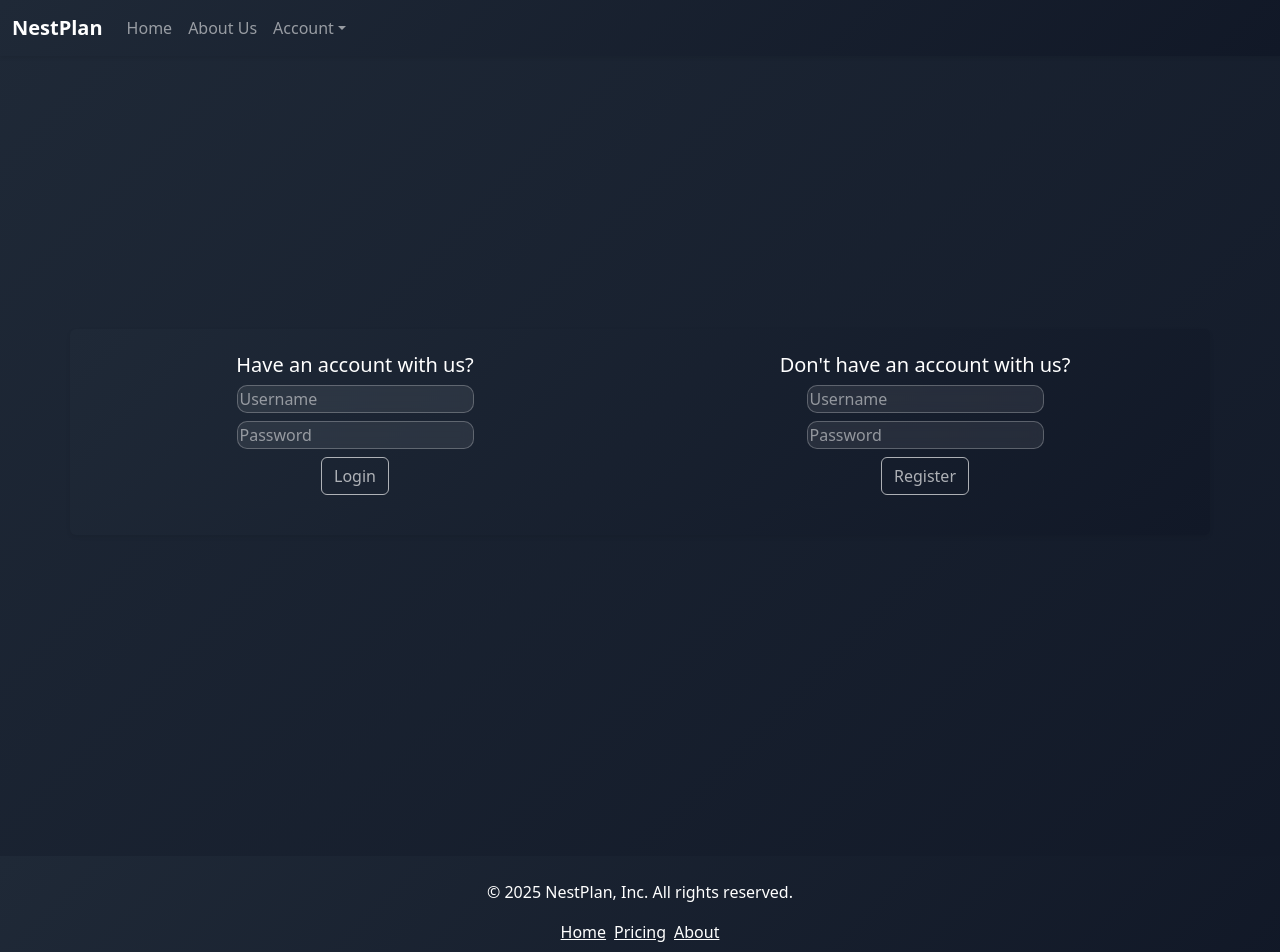
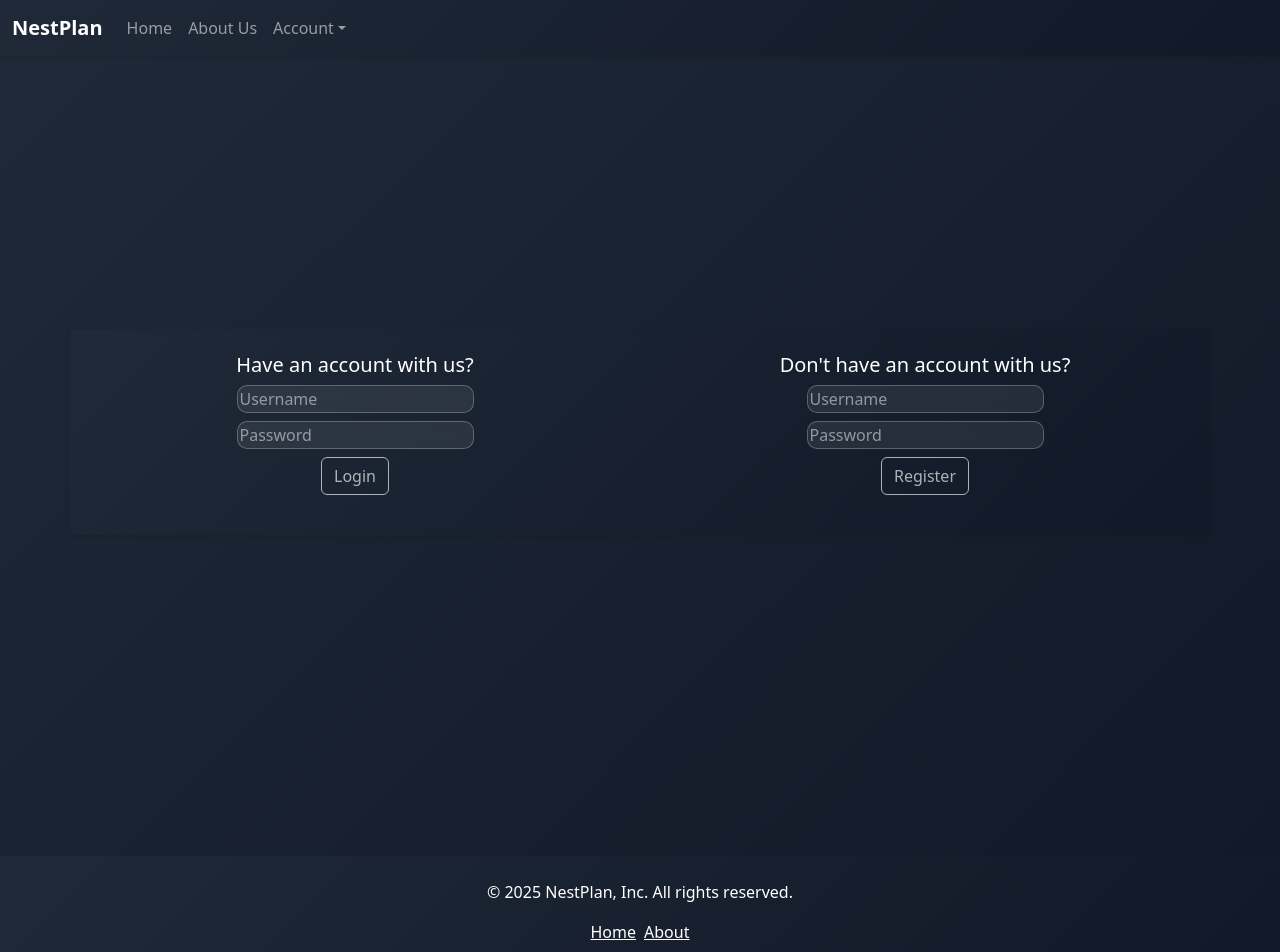
Before and after one commit to saulmackenzie/fewd2526-cwfrontend, a React (Create React App) app: page /account in a window 1280 px wide. Shown: the top 952 px of the page. Built offline with nearby package versions, Linux system fonts and the light colour scheme.

Commit message:
ESLint fixes

```diff
--- a/src/apis/editEvent.js
+++ b/src/apis/editEvent.js
@@ -12,7 +12,6 @@ export const editEvent = async (event) => {
             date:               event.date,
             startTime:          event.startTime,
             endTime:            event.endTime,
-            user:               event.user,
             familyId:           event.familyId
         }),
     });
--- a/src/components/Footer.jsx
+++ b/src/components/Footer.jsx
@@ -1,4 +1,5 @@
 import React from "react";
+import { Link } from "react-router-dom";
 
 function Footer() {
     return (
@@ -6,9 +7,8 @@ function Footer() {
             <div class="container text-center">
                 <p>© 2025 NestPlan, Inc. All rights reserved.</p>
                 <ul class="list-inline">
-                    <li class="list-inline-item"><a href="#" class="text-white">Home</a></li>
-                    <li class="list-inline-item"><a href="#" class="text-white">Pricing</a></li>
-                    <li class="list-inline-item"><a href="#" class="text-white">About</a></li>
+                    <li class="list-inline-item"><Link to="/" class="text-white">Home</Link></li>
+                    <li class="list-inline-item"><Link to="/about" class="text-white">About</Link></li>
                 </ul>
             </div>
         </footer>
--- a/src/components/Navbar.jsx
+++ b/src/components/Navbar.jsx
@@ -27,7 +27,7 @@ export default function Navbar() {
               <NavLink className={({ isActive }) => "nav-link" + (isActive ? " active" : "")} to="/about">About Us</NavLink>
             </li>
             <li className="nav-item dropdown">
-              <a className="nav-link dropdown-toggle" href="#" role="button" data-bs-toggle="dropdown">{user?.username || "Account"}</a>
+              <button className="nav-link dropdown-toggle" data-bs-toggle="dropdown">{user?.username || "Account"}</button>
               <ul className="dropdown-menu dropdown-menu-end shadow-sm bg-dark ui-gradient">
                 {isAuthenticated && (<li><NavLink className="dropdown-item text-white" to="/catalogue">My Event Catalogue</NavLink></li>)}
                 <li><NavLink className={({isActive}) => "dropdown-item" + (isActive ? " active": "")} to="/account">{isAuthenticated ? (
--- a/src/components/auth/Logout.jsx
+++ b/src/components/auth/Logout.jsx
@@ -1,11 +1,7 @@
 import React from "react";
-import { useNavigate } from 'react-router-dom';
 
 // States
 import { useAuthState } from "../../states/authState";
-
-// CSS
-import styles from '../css/AuthForm.module.css';
 
 function Logout() {
     const { logout, loading, error } = useAuthState();
--- a/src/components/auth/Register.jsx
+++ b/src/components/auth/Register.jsx
@@ -3,9 +3,6 @@ import { useNavigate } from 'react-router-dom';
 
 // States
 import { useAuthState } from '../../states/authState';
-
-// CSS
-import styles from '../css/AuthForm.module.css';
 
 function Register() {
     const { register, login, loading, error } = useAuthState();
--- a/src/pages/events/Event.jsx
+++ b/src/pages/events/Event.jsx
@@ -4,7 +4,6 @@ import { useNavigate } from "react-router-dom";
 
 // States
 import { useEventsState } from "../../states/eventsState";
-import { useAuthState } from "../../states/authState";
 
 // API
 import deleteEvent from "../../apis/deleteEvent";
--- a/src/states/authState.js
+++ b/src/states/authState.js
@@ -1,9 +1,6 @@
 import React, { createContext, useCallback, useContext, useState } from "react";
 import { login as apiLogin } from "../apis/login";
 import { register as apiRegister} from "../apis/register";
-
-// States
-import { useEventsState } from "./eventsState";
 
 const AuthContext = createContext(null);
 
```
